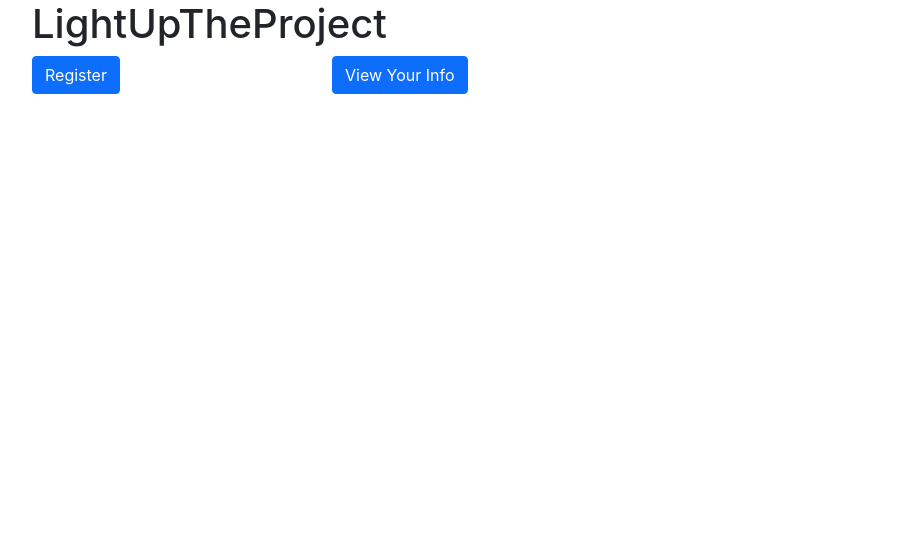
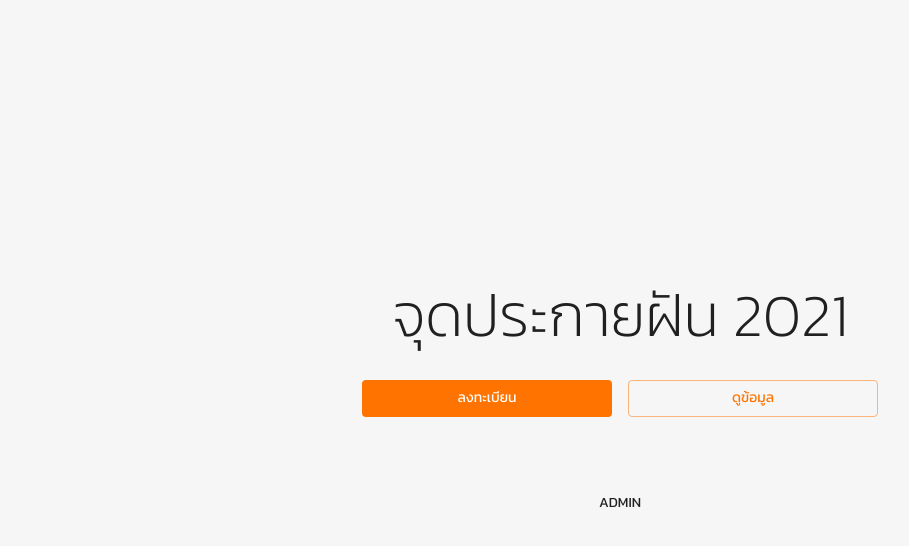
Before and after one commit to TJTHANAPAT/light-up-the-project, a React (Create React App) app: page / in a window 1280 px wide. Shown: the top 546 px of the page, without its empty margins (20-929 px from the left). Built offline with nearby package versions, Linux system fonts and the light colour scheme; no server answers.

Commit message:
Homepage

```diff
--- a/public/index.html
+++ b/public/index.html
@@ -3,7 +3,7 @@
   <head>
     <meta charset="utf-8" />
     <link rel="icon" href="%PUBLIC_URL%/favicon.ico" />
-    <meta name="viewport" content="width=device-width, initial-scale=1" />
+    <meta name="viewport" content="minimum-scale=1, initial-scale=1, width=device-width" />
     <meta name="theme-color" content="#000000" />
     <meta
       name="description"
@@ -24,7 +24,7 @@
       work correctly both with client-side routing and a non-root public URL.
       Learn how to configure a non-root public URL by running `npm run build`.
     -->
-    <link href="https://cdn.jsdelivr.net/npm/bootstrap@5.0.0-beta1/dist/css/bootstrap.min.css" rel="stylesheet" integrity="sha384-giJF6kkoqNQ00vy+HMDP7azOuL0xtbfIcaT9wjKHr8RbDVddVHyTfAAsrekwKmP1" crossorigin="anonymous">
+    <link href="https://fonts.googleapis.com/css2?family=Kanit:wght@100;200;400&display=swap" rel="stylesheet">
   </head>
   <body>
     <noscript>You need to enable JavaScript to run this app.</noscript>
--- a/src/App.js
+++ b/src/App.js
@@ -4,10 +4,12 @@ import Home2019 from './lightupssp2019/LightUp2019';
 import Homepage from './Homepage';
 import './style.css';
 import Admin from './admin/Admin';
+import CustomMuiTheme from './CustomTheme';
 
 export default function App() {
-  document.title = 'Light Up SSP'
+  document.title = 'Light Up SSP';
   return (
+    <CustomMuiTheme>
       <Router>
         <Switch>
           <Route path="/admin">
@@ -24,5 +26,6 @@ export default function App() {
           </Route>
         </Switch>
       </Router>
+    </CustomMuiTheme>
   );
 }
--- /dev/null
+++ b/src/CustomTheme.js
@@ -0,0 +1,23 @@
+import { createTheme, ThemeProvider } from '@material-ui/core/styles';
+import { blue } from '@material-ui/core/colors';
+const theme = createTheme({
+  palette: {
+    primary: {
+      light: '#ffedd9',
+      main: '#ff7300',
+      dark: '#f26e00',
+      contrastText: '#ffffff',
+    },
+    secondary: blue,
+  },
+  typography: {
+    fontFamily: [
+      '"Kanit"',
+      'sans-serif',
+    ].join(','),
+  },
+});
+
+export default function CustomMuiTheme({ children }) {
+  return <ThemeProvider theme={theme}>{children}</ThemeProvider>;
+}
--- a/src/Homepage.js
+++ b/src/Homepage.js
@@ -1,17 +1,65 @@
-function Homepage() {
-  return(
-    <div className='container-fluid'>
-      <h1>LightUpTheProject</h1>
-      <div className='row'>
-        <div className='col-lg-3 col-md-6 col-sm-12'>
-          <a className='btn btn-primary' href='#1'>Register</a>
-        </div>
-        <div className='col-lg-3 col-md-6 col-sm-12'>
-          <a className='btn btn-primary' href='#2'>View Your Info</a>
-        </div>
-      </div>
-    </div>
-  )
-}
+import Container from '@material-ui/core/Container';
+import Typography from '@material-ui/core/Typography';
+import Button from '@material-ui/core/Button';
+import Box from '@material-ui/core/Box';
+import { makeStyles } from '@material-ui/core';
 
-export default Homepage
+const useStyles = makeStyles(theme => ({
+  homepageContainer: {
+    display: 'flex',
+    flexDirection: 'column',
+    alignItems: 'center',
+    minHeight: '100vh',
+    justifyContent: 'center',
+  },
+  btnBox: {
+    display: 'flex',
+    flexDirection: 'row',
+    flexWrap: 'wrap',
+    alignItems: 'center',
+    justifyContent: 'center',
+  },
+  btn: {
+    width: '250px',
+    margin: '0.5rem',
+  },
+}));
+
+const Homepage = () => {
+  const classes = useStyles();
+  return (
+    <Container className={classes.homepageContainer}>
+      <Typography variant="h2" component="h1" color="textPrimary" gutterBottom>
+        จุดประกายฝัน 2021
+      </Typography>
+      <Box className={classes.btnBox}>
+        <Button
+          className={classes.btn}
+          variant="contained"
+          color="primary"
+          href="#"
+          disableElevation
+        >
+          ลงทะเบียน
+        </Button>
+        <span> </span>
+        <Button
+          className={classes.btn}
+          variant="outlined"
+          color="primary"
+          href="#"
+        >
+          ดูข้อมูล
+        </Button>
+      </Box>
+      <br />
+      <br />
+      <br />
+      <Button variant="text" href="/admin">
+        Admin
+      </Button>
+    </Container>
+  );
+};
+
+export default Homepage;
--- a/src/index.css
+++ b/src/index.css
@@ -5,6 +5,7 @@ body {
     sans-serif;
   -webkit-font-smoothing: antialiased;
   -moz-osx-font-smoothing: grayscale;
+  background-color: #f6f6f6;
 }
 
 code {
--- a/src/index.js
+++ b/src/index.js
@@ -18,8 +18,3 @@ ReactDOM.render(
   <App />
   ,document.getElementById('root')
 );
-
-// If you want to start measuring performance in your app, pass a function
-// to log results (for example: reportWebVitals(console.log))
-// or send to an analytics endpoint. Learn more: https://bit.ly/CRA-vitals
-// reportWebVitals();
```
Also changed, not shown: src/reportWebVitals.js (deleted, +0 -13 lines), src/setupTests.js (deleted, +0 -5 lines). Lines whose indentation alone changed are shown as unchanged.
